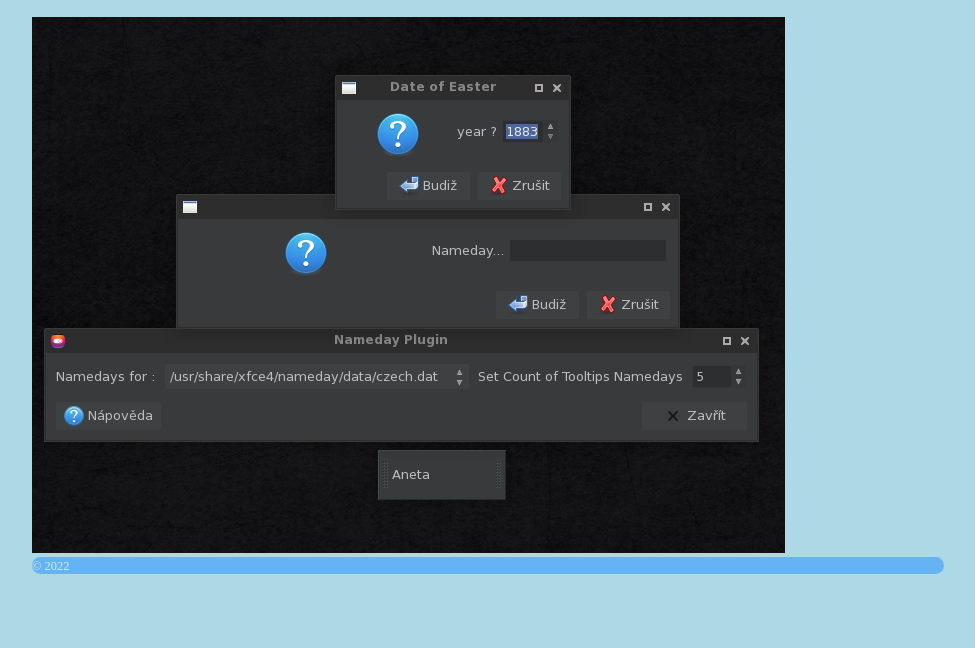
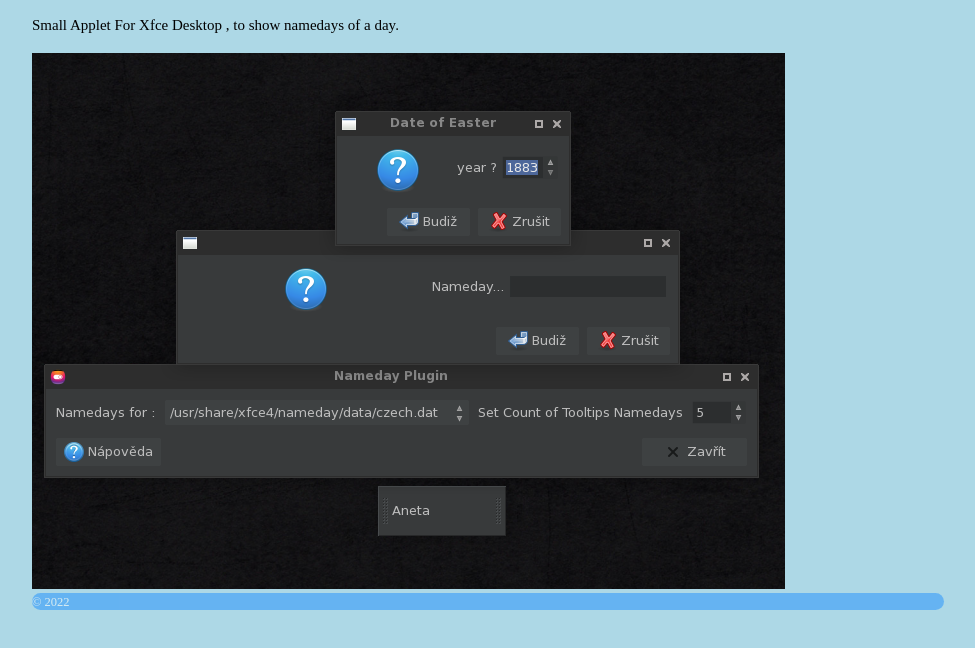
Before and after one commit to marekpistorius/xfce-nameday-plugin, a plain HTML site: page index.html in a window 1280 px wide. Shown: the part 82-730 px from the top of the page, without its empty margins (136-1111 px from the left). Drawn offline with Linux system fonts and the light colour scheme.

Commit message:
Update index.html
Signed-off-by: Marek Pistorius <marek.pistorius@mpistorius.eu>

```diff
--- a/index.html
+++ b/index.html
@@ -17,6 +17,7 @@
 <div>
 <h1>Xfce Nameday Plugin</h1>
 <article>
+	Small Applet For Xfce Desktop , to show namedays of a day.
 <h2></h2>
 <img src="images/screenshot.png">
 </article>
```
